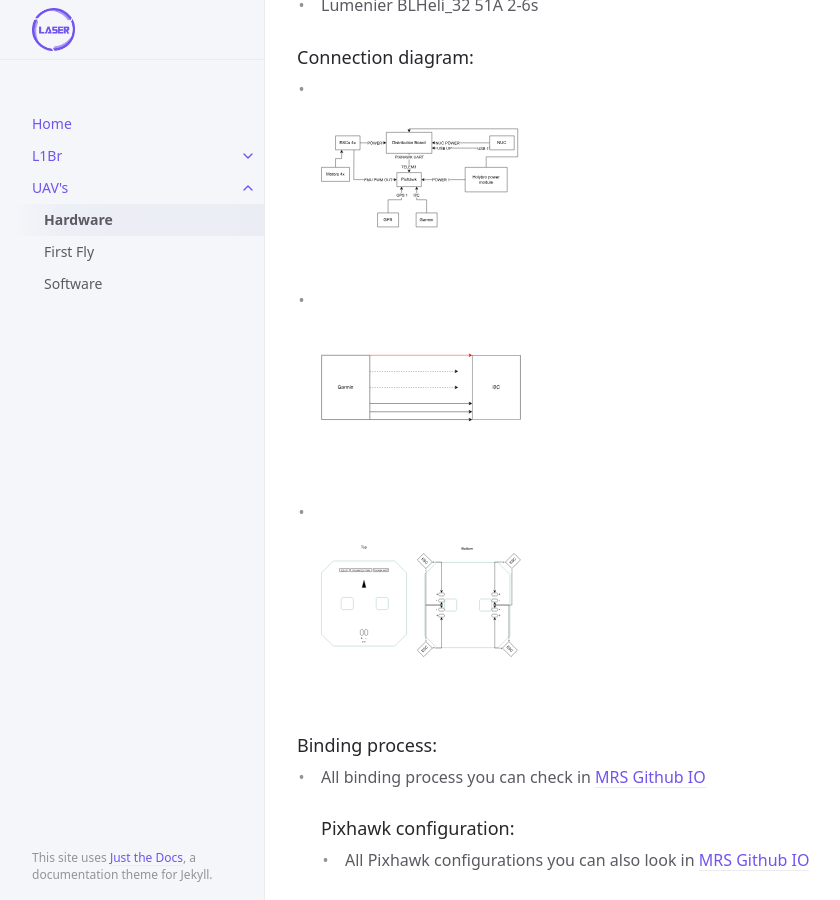
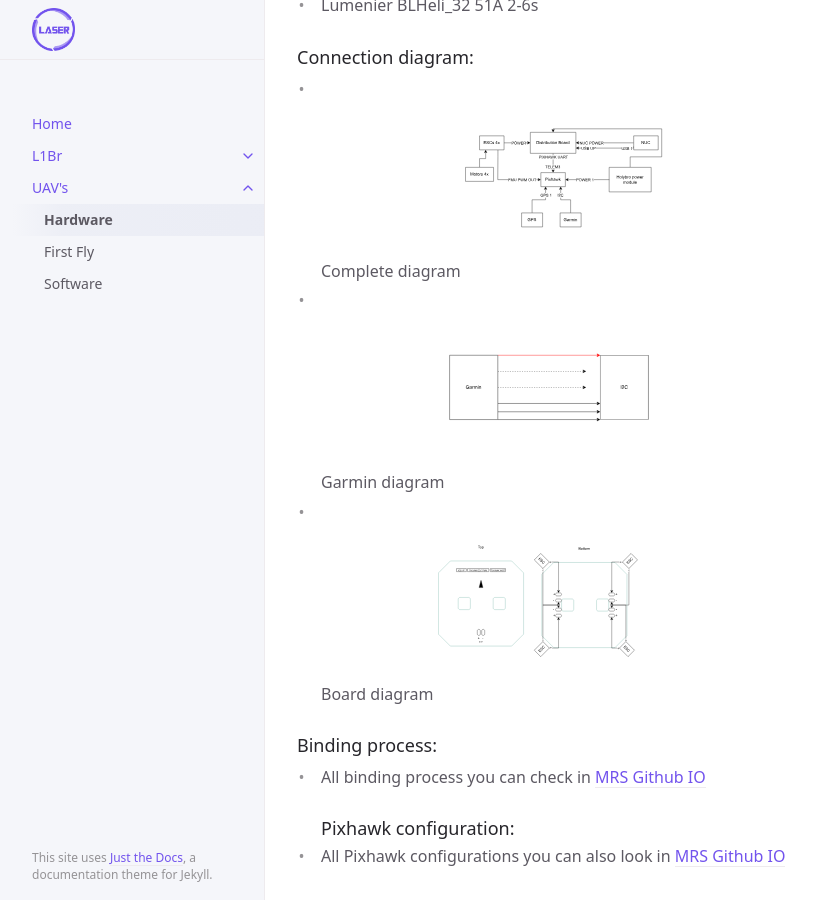
Before and after one commit to LASER-Robotics/LASER-Robotics.github.io, a Jekyll site: the page built from docs/uavs/hardware/hardware.md, in a window 1280 px wide and 900 px high, scrolled down 487 px. Shown: the whole window, without its empty margins (107-947 px from the left). Built offline with Jekyll 4.4.1, drawn with Linux system fonts in a browser that asks for light colours.

Commit message:
fixing more build erros

```diff
--- a/docs/uavs/hardware/hardware.md
+++ b/docs/uavs/hardware/hardware.md
@@ -21,14 +21,14 @@ permalink: uavs/hardware
   - Lumenier BLHeli_32 51A 2-6s
 
 ### Connection diagram:
-  - <img src="/fig/connection_diagram.svg" alt="Connection diagram" style="height: 200px; width:200px;"/>
-  - <img src="/fig/garmin_diagram.svg" alt="Connection diagram" style="height: 200px; width:200px;"/>
-  - <img src="/fig/board_diagram.svg" alt="Connection diagram" style="height: 200px; width:200px;"/>
+  - Complete diagram <img src="/fig/connection_diagram.svg" alt="Connection diagram" style="height: 200px; width:200px;"/>
+  - Garmin diagram <img src="/fig/garmin_diagram.svg" alt="Garmin diagram" style="height: 200px; width:200px;"/>
+  - Board diagram <img src="/fig/board_diagram.svg" alt="Board diagram" style="height: 200px; width:200px;"/>
 
 ### Binding process:
   - All binding process you can check in [MRS Github IO](https://ctu-mrs.github.io/docs/hardware/r81_receiver_setup.html)
 ### Pixhawk configuration:
-    - All Pixhawk configurations you can also look in [MRS Github IO](https://ctu-mrs.github.io/docs/hardware/px4_configuration.html)
+  - All Pixhawk configurations you can also look in [MRS Github IO](https://ctu-mrs.github.io/docs/hardware/px4_configuration.html)
 ### Motors configurations:
   - Use [BLHeli software](https://github.com/bitdump/BLHeli/tree/master/BLHeli_32%20ARM) to update the version and parameters of the ESC, also setting up the motors correct spin direction, to set the parameters use this [file](https://github.com/ctu-mrs/uav_core/tree/master/miscellaneous/blheli32_esc_config/Quad)
 ### NOTE:
```
